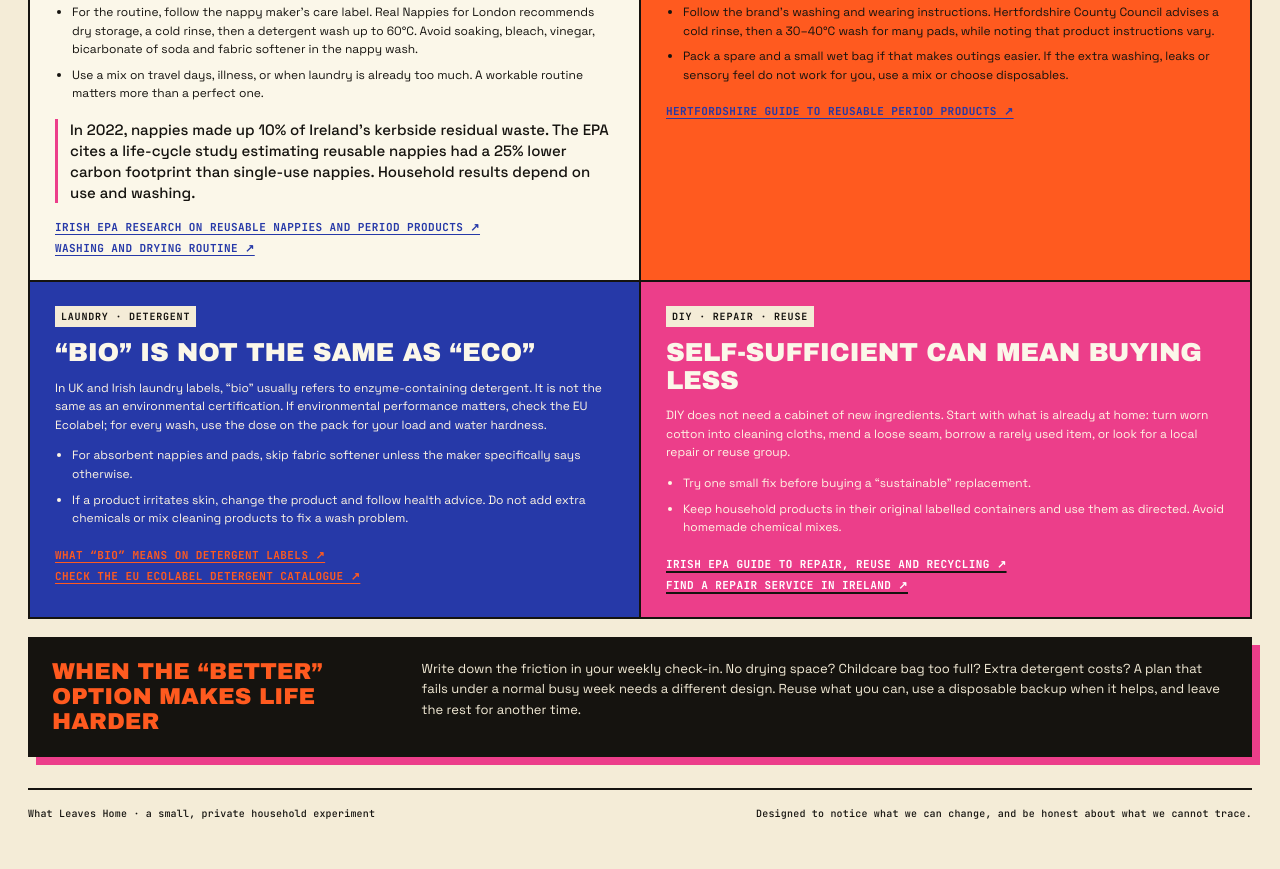
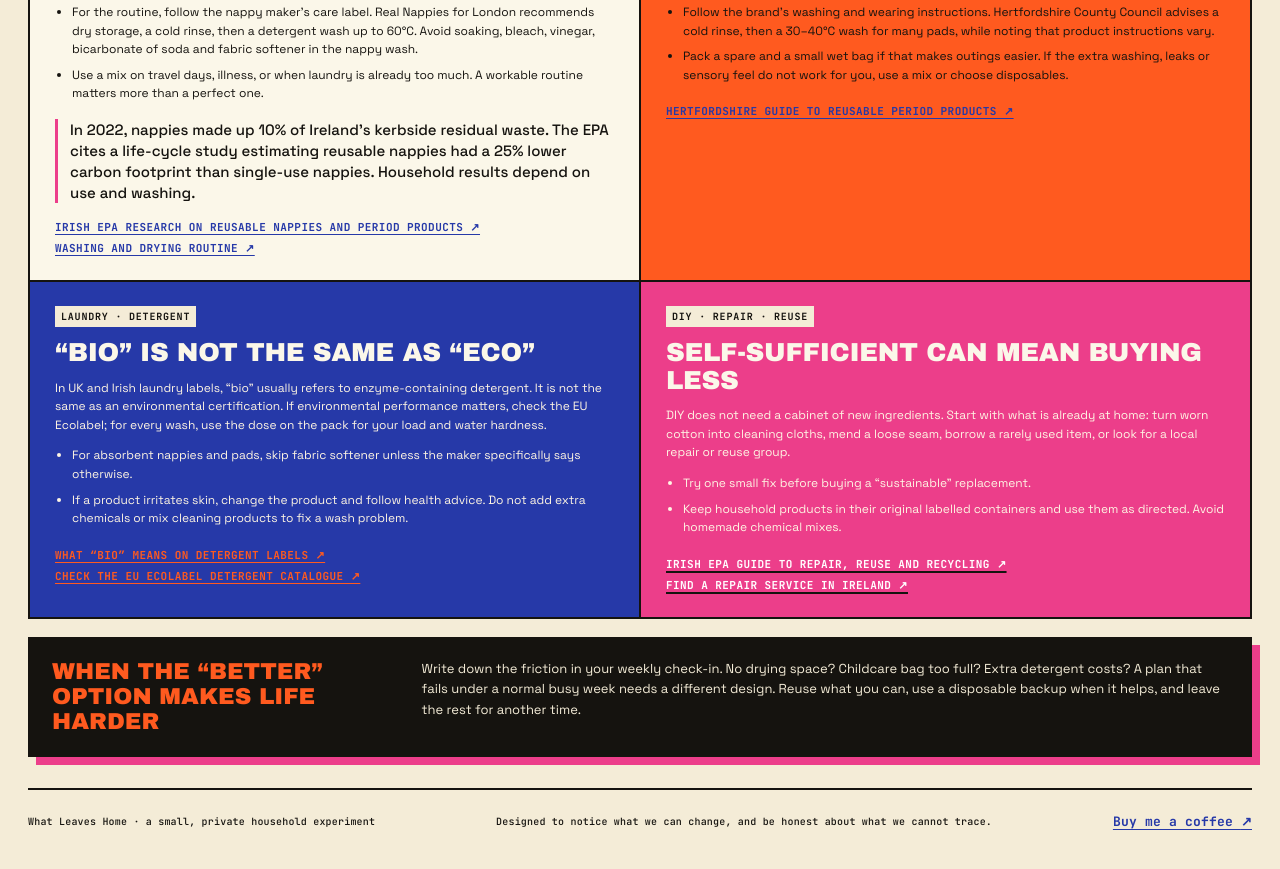
Before and after one commit to tropicgirlie/what-leaves-home, a plain HTML site: page index.html in a window 1280 px wide. Shown: the part 2663-3532 px from the top of the page. Drawn offline with Linux system fonts and the light colour scheme.

Commit message:
Link to Luana’s Buy Me a Coffee page from the footer

```diff
--- a/index.html
+++ b/index.html
@@ -151,8 +151,8 @@
     .history-note strong { color: var(--sun); }
     .history-empty { color: var(--paper); font-family: var(--mono); }
     .section-caption { font-family: var(--mono); font-weight: 500; font-size: 11px; letter-spacing: .02em; color: var(--ink); }
-    .foot { border-top: 2px solid var(--ink); color: var(--ink); font-family: var(--mono); font-weight: 500; font-size: 10px; letter-spacing: .02em; }
-    .foot a { color: var(--green); font-weight: 700; }
+    .foot { flex-wrap: wrap; gap: 12px 24px; border-top: 2px solid var(--ink); color: var(--ink); font-family: var(--mono); font-weight: 500; font-size: 10px; letter-spacing: .02em; }
+    .foot a { padding: 6px 0; color: var(--green); font-size: 13px; font-weight: 700; text-underline-offset: 3px; }
     .toast { background: var(--ink); color: var(--sun); border: 2px solid var(--sun); border-radius: 0; font-family: var(--mono); font-weight: 700; text-transform: uppercase; box-shadow: 4px 4px 0 var(--sun); }
     dialog { border: 2px solid var(--ink); border-radius: 0; box-shadow: 8px 8px 0 var(--ink); background: var(--paper2); }
     dialog .mini-label { background: var(--ink); color: var(--sun); }
@@ -291,7 +291,11 @@
         <aside class="field-guide-note"><h3>When the “better” option makes life harder</h3><p>Write down the friction in your weekly check-in. No drying space? Childcare bag too full? Extra detergent costs? A plan that fails under a normal busy week needs a different design. Reuse what you can, use a disposable backup when it helps, and leave the rest for another time.</p></aside>
       </section>
     </main>
-    <footer class="foot"><span>What Leaves Home · a small, private household experiment</span><span>Designed to notice what we can change, and be honest about what we cannot trace.</span></footer>
+    <footer class="foot">
+      <span>What Leaves Home · a small, private household experiment</span>
+      <span>Designed to notice what we can change, and be honest about what we cannot trace.</span>
+      <a href="https://buymeacoffee.com/ltuxdub" target="_blank" rel="noopener noreferrer">Buy me a coffee <span aria-hidden="true">↗</span></a>
+    </footer>
   </div>
   <dialog id="confirmDialog"><div class="dialog-body"><div class="mini-label">Estimate</div><h2>Same pace, same household?</h2><p id="confirmCopy"></p><p>This is a simple scenario, not a forecast. Your household, habits, collections and local systems can change.</p><div class="dialog-actions"><button id="editProjection" class="secondary" type="button">Review my entries</button><button id="saveAnyway" class="primary" type="button">Save this check-in</button></div></div></dialog>
   <dialog id="clearDialog"><div class="dialog-body"><div class="mini-label">Clear data</div><h2>Clear this journal?</h2><p>All saved check-ins and idea marks will be removed from this browser. Export a backup first if you want to keep them.</p><div class="dialog-actions"><button id="cancelClear" class="secondary" type="button">Keep my data</button><button id="confirmClear" class="primary" type="button">Clear this browser</button></div></div></dialog>
```
